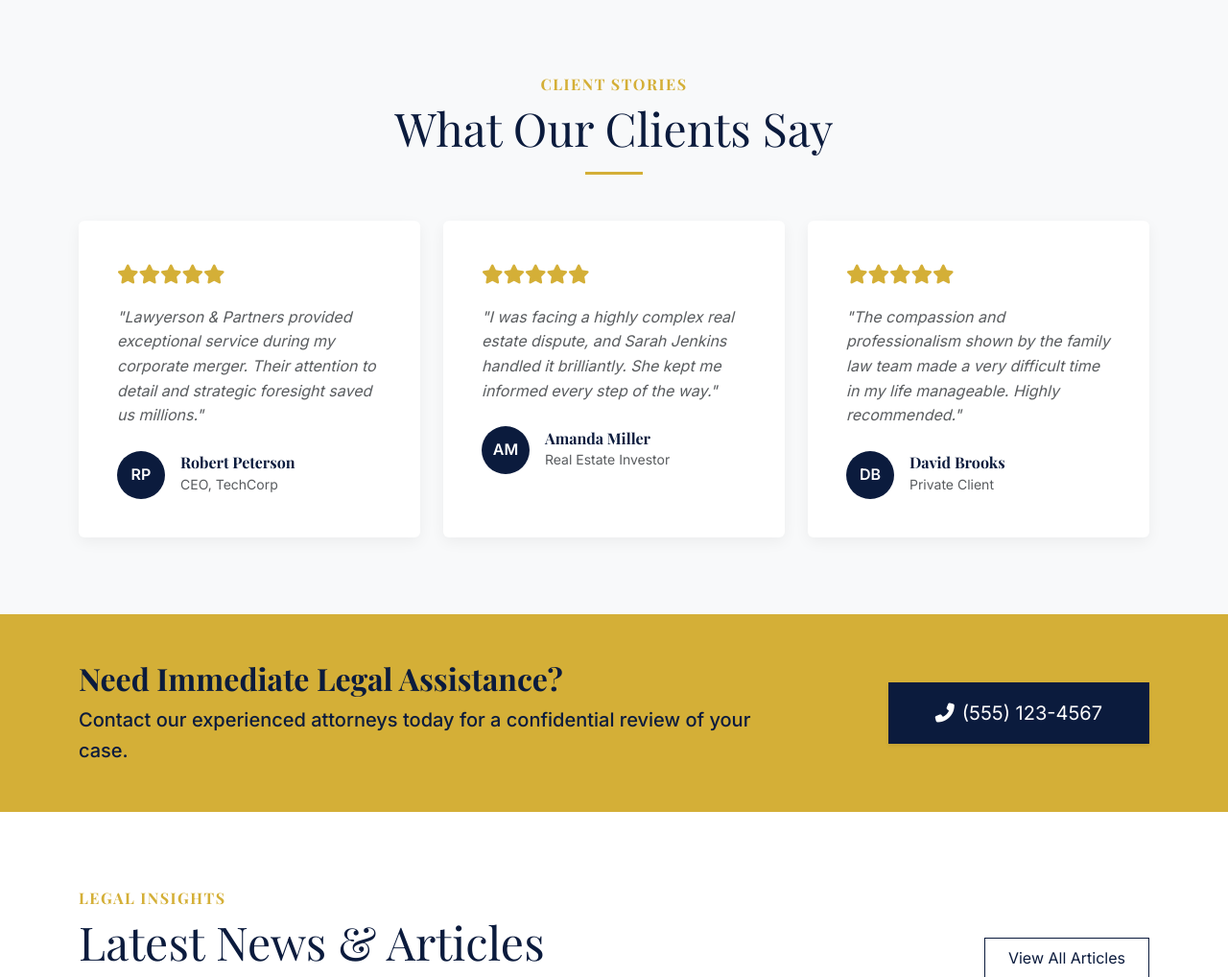
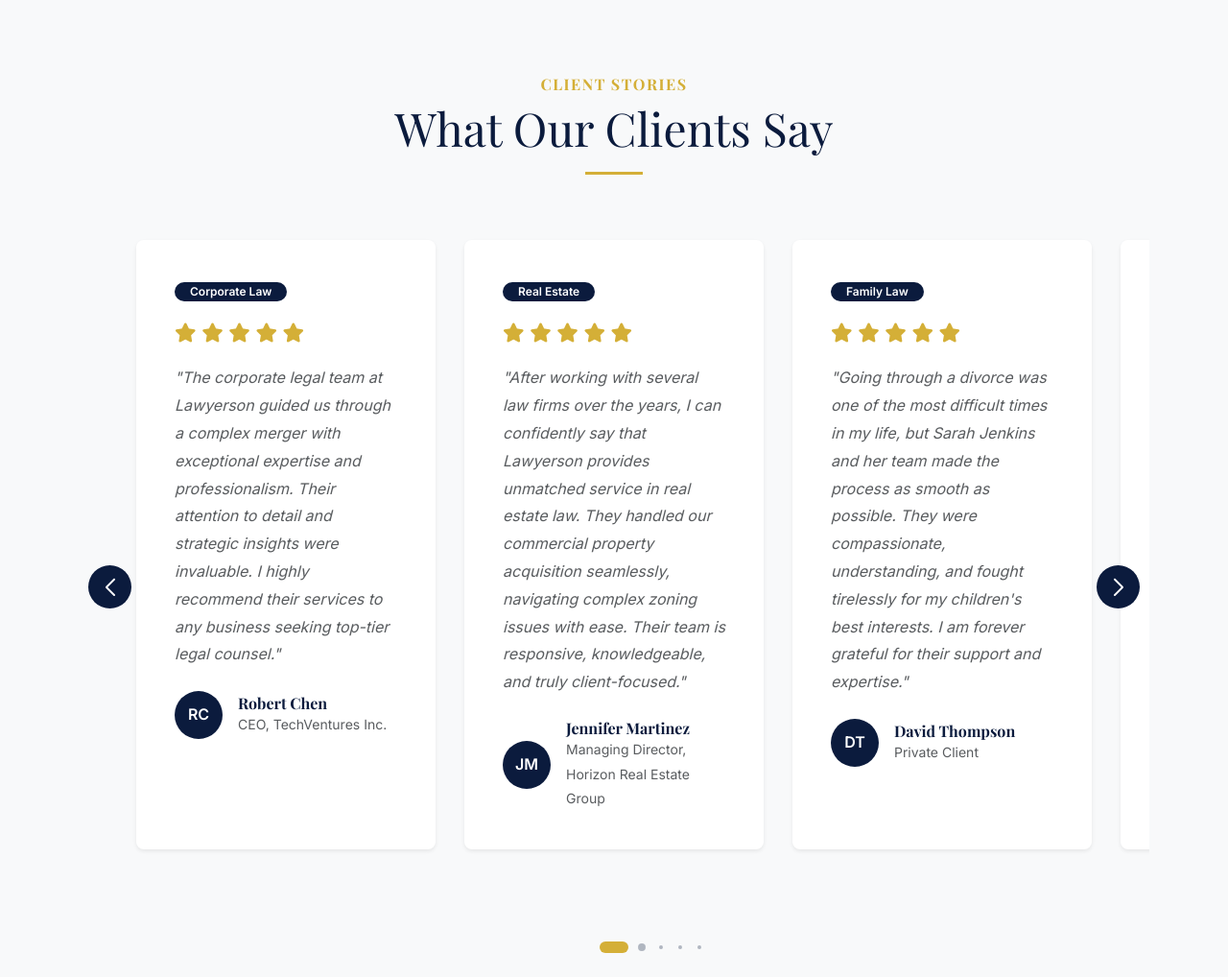
Before and after one commit to eflemzey-hub/lawyerson, a PHP site: page /lawyerson/ in a window 1280 px wide. Shown: the part 3942-4960 px from the top of the page at 96% size. Run offline with PHP 8.4, Linux system fonts and the light colour scheme; data comes from the database, SQL or seed files in the repository; tables that the repository leaves empty hold one stand-in row (values such as "Sample post"); some libraries are stand-ins or nearby versions; some web fonts are replaced.

Commit message:
feat: Add animated testimonials carousel with 9 professional client reviews and database integration

```diff
--- a/index.php
+++ b/index.php
@@ -89,6 +89,7 @@ require_once 'models/Media.php';
 require_once 'models/Attorney.php';
 require_once 'models/Post.php';
 require_once 'models/Message.php';
+require_once 'models/Testimonial.php';
 
 $pdo_instance = $pdo ?? null;
 $settingModel = new Setting($pdo_instance);
@@ -96,6 +97,7 @@ $mediaModel = new Media($pdo_instance);
 $attorneyModel = new Attorney($pdo_instance);
 $postModel = new Post($pdo_instance);
 $messageModel = new Message($pdo_instance);
+$testimonialModel = new Testimonial($pdo_instance);
 
 // Site-wide settings (navbar, footer, page titles)
 $siteName = $settingModel->get('site_name', 'Lawyerson & Partners');
--- /dev/null
+++ b/models/Testimonial.php
@@ -0,0 +1,89 @@
+<?php
+class Testimonial {
+    private $pdo;
+
+    public function __construct($pdo) {
+        $this->pdo = $pdo;
+    }
+
+    public function getAll($onlyActive = true) {
+        if (!$this->pdo) return [];
+
+        $query = "SELECT * FROM testimonials";
+
+        if ($onlyActive) {
+            $query .= " WHERE status = 'active'";
+        }
+
+        $query .= " ORDER BY display_order ASC, created_at DESC";
+
+        $stmt = $this->pdo->prepare($query);
+        $stmt->execute();
+        return $stmt->fetchAll(PDO::FETCH_ASSOC);
+    }
+
+    public function getById($id) {
+        if (!$this->pdo) return null;
+        $stmt = $this->pdo->prepare("SELECT * FROM testimonials WHERE id = ?");
+        $stmt->execute([(int) $id]);
+        return $stmt->fetch(PDO::FETCH_ASSOC);
+    }
+
+    public function getByPracticeArea($practiceArea, $limit = null) {
+        if (!$this->pdo) return [];
+
+        $query = "SELECT * FROM testimonials WHERE practice_area = ? AND status = 'active' ORDER BY display_order ASC";
+
+        if ($limit) {
+            $query .= " LIMIT " . (int) $limit;
+        }
+
+        $stmt = $this->pdo->prepare($query);
+        $stmt->execute([$practiceArea]);
+        return $stmt->fetchAll(PDO::FETCH_ASSOC);
+    }
+
+    public function create($data) {
+        if (!$this->pdo) return false;
+        $stmt = $this->pdo->prepare("
+            INSERT INTO testimonials (client_name, client_title, client_company, practice_area, rating, review_text, status, display_order)
+            VALUES (?, ?, ?, ?, ?, ?, ?, ?)
+        ");
+        return $stmt->execute([
+            $data['client_name'] ?? '',
+            $data['client_title'] ?? '',
+            $data['client_company'] ?? '',
+            $data['practice_area'] ?? '',
+            $data['rating'] ?? 5,
+            $data['review_text'] ?? '',
+            $data['status'] ?? 'active',
+            $data['display_order'] ?? 0
+        ]);
+    }
+
+    public function update($id, $data) {
+        if (!$this->pdo) return false;
+        $stmt = $this->pdo->prepare("
+            UPDATE testimonials
+            SET client_name = ?, client_title = ?, client_company = ?, practice_area = ?, rating = ?, review_text = ?, status = ?, display_order = ?
+            WHERE id = ?
+        ");
+        return $stmt->execute([
+            $data['client_name'] ?? '',
+            $data['client_title'] ?? '',
+            $data['client_company'] ?? '',
+            $data['practice_area'] ?? '',
+            $data['rating'] ?? 5,
+            $data['review_text'] ?? '',
+            $data['status'] ?? 'active',
+            $data['display_order'] ?? 0,
+            (int) $id
+        ]);
+    }
+
+    public function delete($id) {
+        if (!$this->pdo) return false;
+        $stmt = $this->pdo->prepare("DELETE FROM testimonials WHERE id = ?");
+        return $stmt->execute([(int) $id]);
+    }
+}
--- a/views/public/home.php
+++ b/views/public/home.php
@@ -237,7 +237,7 @@
 </section>
 
 <!-- Testimonials -->
-<section class="section-padding bg-law-bg">
+<section class="section-padding bg-law-bg overflow-hidden">
     <div class="container">
         <div class="row mb-5 text-center">
             <div class="col-lg-6 mx-auto">
@@ -247,63 +247,223 @@
             </div>
         </div>
 
-        <div class="row g-4">
-            <div class="col-md-6 col-lg-4">
-                <div class="card testimonial-card border-0 p-4 h-100">
+        <?php
+        $testimonials = [];
+        try {
+            if (isset($testimonialModel)) {
+                $testimonials = $testimonialModel->getAll(true);
+            }
+        } catch (Exception $e) {}
+        ?>
+
+        <?php if (!empty($testimonials)): ?>
+        <!-- Swiper Carousel -->
+        <div class="position-relative">
+            <div class="swiper testimonials-swiper">
+                <div class="swiper-wrapper pb-5">
+                    <?php foreach ($testimonials as $testimonial): ?>
+                        <?php
+                        $initials = '';
+                        $nameParts = explode(' ', $testimonial['client_name']);
+                        if (count($nameParts) >= 2) {
+                            $initials = strtoupper(substr($nameParts[0], 0, 1) . substr($nameParts[1], 0, 1));
+                        } else {
+                            $initials = strtoupper(substr($testimonial['client_name'], 0, 2));
+                        }
+
+                        $companyInfo = $testimonial['client_company']
+                            ? htmlspecialchars($testimonial['client_title']) . ', ' . htmlspecialchars($testimonial['client_company'])
+                            : htmlspecialchars($testimonial['client_title'] ?? 'Private Client');
+                        ?>
+                        <div class="swiper-slide">
+                            <div class="card testimonial-card border-0 p-4 h-100 shadow-sm">
                                 <div class="card-body">
+                                    <!-- Practice Area Badge -->
+                                    <div class="mb-3">
+                                        <span class="badge bg-primary-law text-white px-3 py-1 rounded-pill small">
+                                            <?= htmlspecialchars($testimonial['practice_area']) ?>
+                                        </span>
+                                    </div>
+
+                                    <!-- Star Rating -->
                                     <div class="text-gold mb-3 fs-5">
-                            <i class="fas fa-star"></i><i class="fas fa-star"></i><i class="fas fa-star"></i><i class="fas fa-star"></i><i class="fas fa-star"></i>
+                                        <?php for ($i = 0; $i < $testimonial['rating']; $i++): ?>
+                                            <i class="fas fa-star"></i>
+                                        <?php endfor; ?>
                                     </div>
-                        <p class="fst-italic text-muted mb-4">"Lawyerson & Partners provided exceptional service during my corporate merger. Their attention to detail and strategic foresight saved us millions."</p>
-                        <div class="d-flex align-items-center">
-                            <div class="bg-primary-law text-white rounded-circle d-flex align-items-center justify-content-center fw-bold me-3" style="width: 50px; height: 50px;">RP</div>
+
+                                    <!-- Review Text -->
+                                    <p class="fst-italic text-muted mb-4" style="line-height: 1.8;">
+                                        "<?= htmlspecialchars($testimonial['review_text']) ?>"
+                                    </p>
+
+                                    <!-- Client Info -->
+                                    <div class="d-flex align-items-center mt-auto">
+                                        <div class="bg-primary-law text-white rounded-circle d-flex align-items-center justify-content-center fw-bold me-3" style="width: 50px; height: 50px; flex-shrink: 0;">
+                                            <?= $initials ?>
+                                        </div>
                                         <div>
-                                <h6 class="mb-0 fw-bold">Robert Peterson</h6>
-                                <small class="text-muted">CEO, TechCorp</small>
+                                            <h6 class="mb-0 fw-bold text-primary-law"><?= htmlspecialchars($testimonial['client_name']) ?></h6>
+                                            <small class="text-muted"><?= $companyInfo ?></small>
                                         </div>
                                     </div>
                                 </div>
                             </div>
                         </div>
+                    <?php endforeach; ?>
+                </div>
 
-            <div class="col-md-6 col-lg-4">
-                <div class="card testimonial-card border-0 p-4 h-100">
-                    <div class="card-body">
-                        <div class="text-gold mb-3 fs-5">
-                            <i class="fas fa-star"></i><i class="fas fa-star"></i><i class="fas fa-star"></i><i class="fas fa-star"></i><i class="fas fa-star"></i>
-                        </div>
-                        <p class="fst-italic text-muted mb-4">"I was facing a highly complex real estate dispute, and Sarah Jenkins handled it brilliantly. She kept me informed every step of the way."</p>
-                        <div class="d-flex align-items-center">
-                            <div class="bg-primary-law text-white rounded-circle d-flex align-items-center justify-content-center fw-bold me-3" style="width: 50px; height: 50px;">AM</div>
-                            <div>
-                                <h6 class="mb-0 fw-bold">Amanda Miller</h6>
-                                <small class="text-muted">Real Estate Investor</small>
+                <!-- Navigation Buttons -->
+                <div class="swiper-button-next testimonial-nav-next"></div>
+                <div class="swiper-button-prev testimonial-nav-prev"></div>
+
+                <!-- Pagination -->
+                <div class="swiper-pagination testimonial-pagination"></div>
             </div>
         </div>
+        <?php else: ?>
+        <div class="text-center py-5">
+            <p class="text-muted">No testimonials available at this time.</p>
         </div>
-                </div>
-            </div>
-
-            <div class="col-md-6 col-lg-4">
-                <div class="card testimonial-card border-0 p-4 h-100">
-                    <div class="card-body">
-                        <div class="text-gold mb-3 fs-5">
-                            <i class="fas fa-star"></i><i class="fas fa-star"></i><i class="fas fa-star"></i><i class="fas fa-star"></i><i class="fas fa-star"></i>
-                        </div>
-                        <p class="fst-italic text-muted mb-4">"The compassion and professionalism shown by the family law team made a very difficult time in my life manageable. Highly recommended."</p>
-                        <div class="d-flex align-items-center">
-                            <div class="bg-primary-law text-white rounded-circle d-flex align-items-center justify-content-center fw-bold me-3" style="width: 50px; height: 50px;">DB</div>
-                            <div>
-                                <h6 class="mb-0 fw-bold">David Brooks</h6>
-                                <small class="text-muted">Private Client</small>
-                            </div>
-                        </div>
-                    </div>
-                </div>
-            </div>
-        </div>
+        <?php endif; ?>
     </div>
 </section>
+
+<!-- Swiper CSS -->
+<link rel="stylesheet" href="https://cdn.jsdelivr.net/npm/swiper@11/swiper-bundle.min.css">
+
+<!-- Swiper JS -->
+<script src="https://cdn.jsdelivr.net/npm/swiper@11/swiper-bundle.min.js"></script>
+
+<style>
+    .testimonials-swiper {
+        padding: 20px 60px 60px;
+    }
+
+    .testimonials-swiper .swiper-slide {
+        height: auto;
+    }
+
+    .testimonial-card {
+        height: 100%;
+        transition: all 0.4s ease;
+        background: white;
+        border-radius: 8px;
+    }
+
+    .testimonial-card:hover {
+        transform: translateY(-8px);
+        box-shadow: 0 15px 40px rgba(0, 0, 0, 0.12) !important;
+    }
+
+    /* Custom Navigation Buttons */
+    .testimonial-nav-next,
+    .testimonial-nav-prev {
+        width: 45px;
+        height: 45px;
+        background: var(--law-primary);
+        border-radius: 50%;
+        color: white;
+        transition: all 0.3s ease;
+    }
+
+    .testimonial-nav-next:after,
+    .testimonial-nav-prev:after {
+        font-size: 18px;
+        font-weight: bold;
+    }
+
+    .testimonial-nav-next:hover,
+    .testimonial-nav-prev:hover {
+        background: var(--law-secondary);
+        color: var(--law-primary);
+    }
+
+    .testimonial-nav-next.swiper-button-disabled,
+    .testimonial-nav-prev.swiper-button-disabled {
+        opacity: 0.35;
+        cursor: not-allowed;
+    }
+
+    /* Custom Pagination */
+    .testimonial-pagination {
+        bottom: 0 !important;
+    }
+
+    .testimonial-pagination .swiper-pagination-bullet {
+        width: 12px;
+        height: 12px;
+        background: var(--law-primary);
+        opacity: 0.3;
+        transition: all 0.3s ease;
+    }
+
+    .testimonial-pagination .swiper-pagination-bullet-active {
+        background: var(--law-secondary);
+        opacity: 1;
+        width: 30px;
+        border-radius: 6px;
+    }
+
+    /* Mobile Responsive */
+    @media (max-width: 768px) {
+        .testimonials-swiper {
+            padding: 10px 10px 50px;
+        }
+
+        .testimonial-nav-next,
+        .testimonial-nav-prev {
+            width: 35px;
+            height: 35px;
+        }
+
+        .testimonial-nav-next:after,
+        .testimonial-nav-prev:after {
+            font-size: 14px;
+        }
+    }
+</style>
+
+<script>
+    document.addEventListener('DOMContentLoaded', function() {
+        const testimonialsSwiper = new Swiper('.testimonials-swiper', {
+            slidesPerView: 1,
+            spaceBetween: 30,
+            loop: true,
+            autoplay: {
+                delay: 5000,
+                disableOnInteraction: false,
+                pauseOnMouseEnter: true
+            },
+            speed: 800,
+            effect: 'slide',
+            grabCursor: true,
+            pagination: {
+                el: '.testimonial-pagination',
+                clickable: true,
+                dynamicBullets: true
+            },
+            navigation: {
+                nextEl: '.testimonial-nav-next',
+                prevEl: '.testimonial-nav-prev',
+            },
+            breakpoints: {
+                640: {
+                    slidesPerView: 1,
+                    spaceBetween: 20
+                },
+                768: {
+                    slidesPerView: 2,
+                    spaceBetween: 30
+                },
+                1024: {
+                    slidesPerView: 3,
+                    spaceBetween: 30
+                }
+            }
+        });
+    });
+</script>
 
 <!-- Call to Action Section -->
 <section class="py-5 bg-gold text-primary-law text-center">
```
Also changed, not shown: migrations/create_testimonials_table.sql (added, +101 -0 lines). Lines whose indentation alone changed are shown as unchanged.
